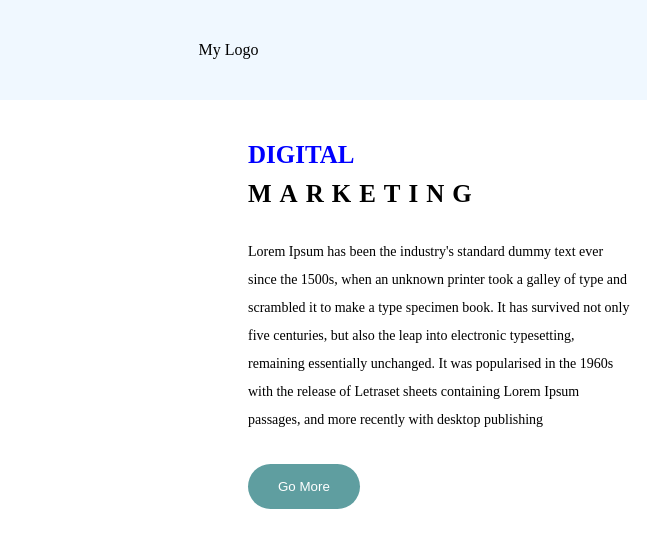
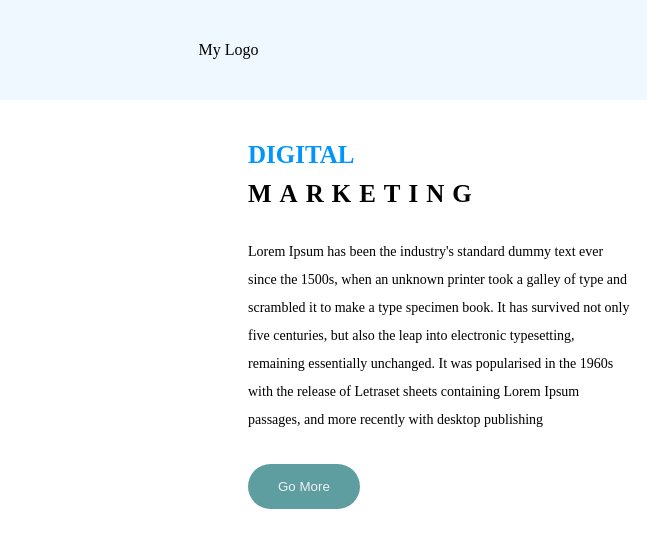
Before and after one commit to fagbemimariam/stuternlabs, a plain HTML site: page index.html in a window 1280 px wide. Shown: the full height of the page, 0-647 px from the left. Drawn offline with Linux system fonts and the light colour scheme.

Commit message:
another update on html

```diff
--- a/style.css
+++ b/style.css
@@ -53,7 +53,7 @@
 }
 main h1{
     font-size: 25px;
-    color: blue;
+    color: rgb(0, 149, 255);
     text-transform: uppercase;
     line-height: 2em;
 }
@@ -73,7 +73,7 @@
 .cta{
     padding: 15px 30px;
     background-color: cadetblue;
-    color: white;
+    color: rgb(238, 241, 249);
     /* outline: none; */
     border: none;
     border-radius: 30px;
```
